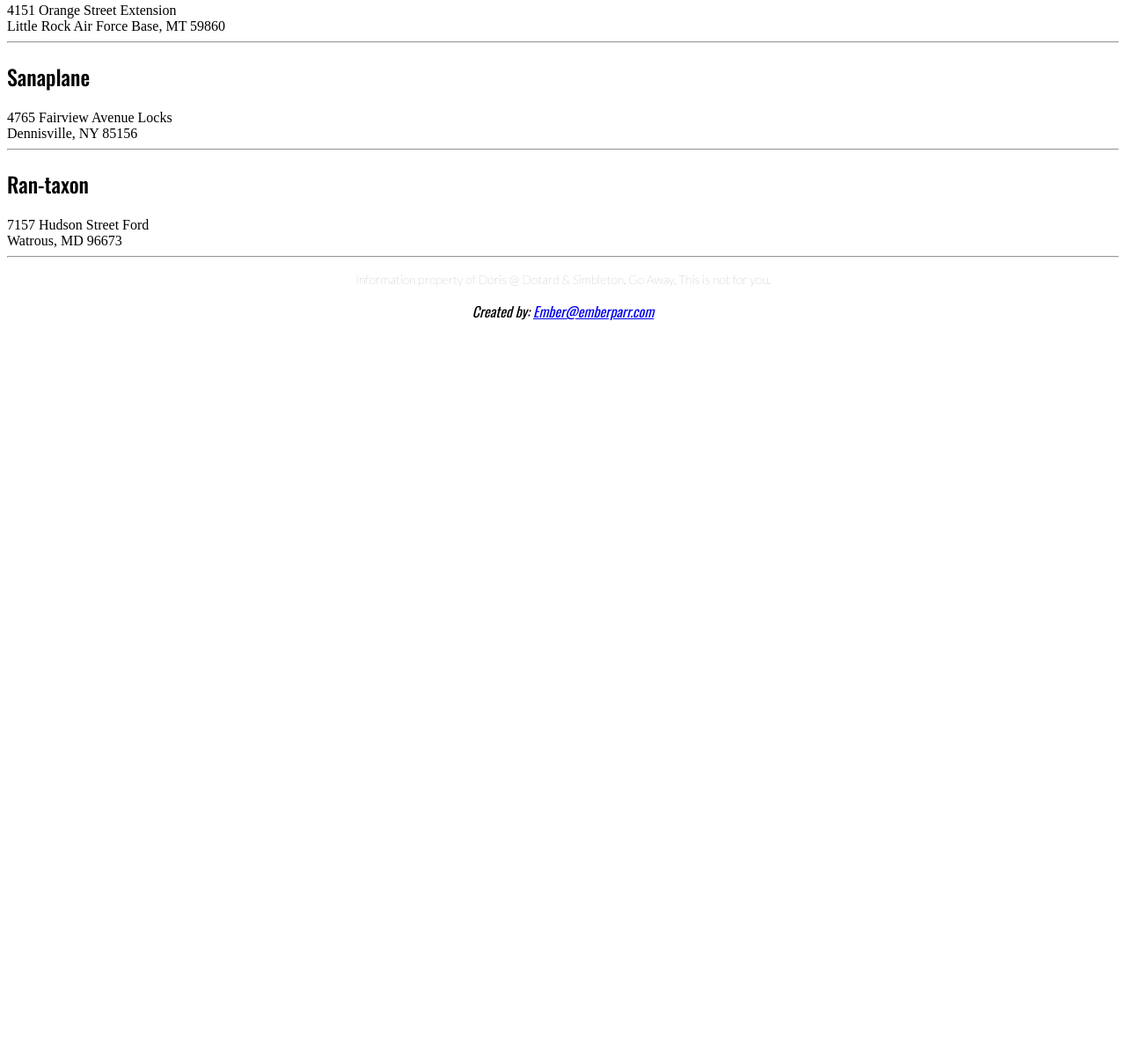
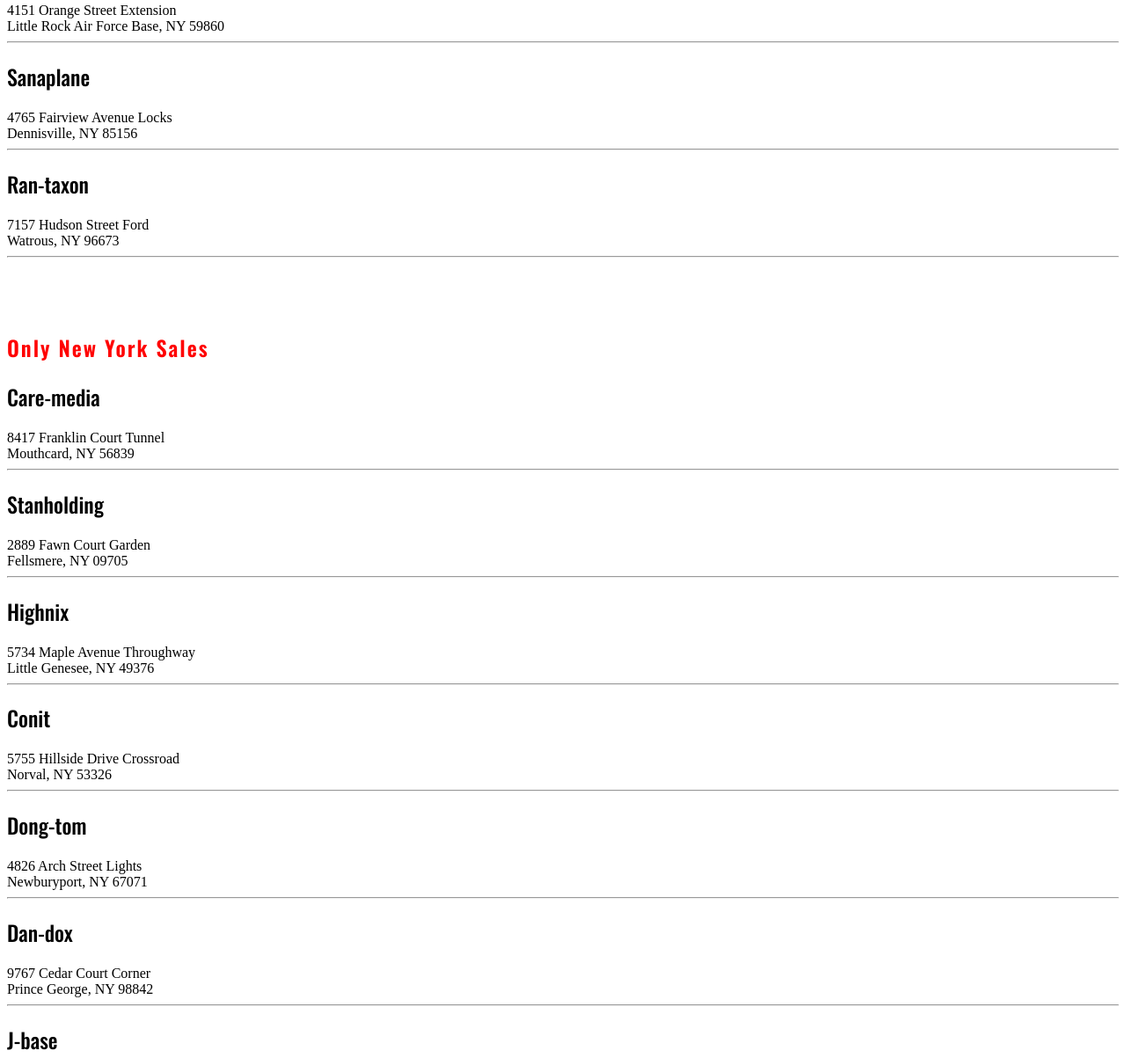
Before and after one commit to ember-parr/dotard-simbleton, a plain HTML site: page index.html in a window 1280 px wide. Shown: the part 1124-2327 px from the top of the page at 88% size. Before the commit the page ends 1498 px from the top, so only its background shows below. Drawn offline with nearby package versions, Linux system fonts and the light colour scheme.

Commit message:
added filtered list containing only new york companies

```diff
--- a/index.html
+++ b/index.html
@@ -19,6 +19,9 @@
             <div class="businessList">
                 <!-- businesses go here -->
             </div>
+            <article class="businessList--newYork">
+                <!-- New York businesses go here --->
+            </article>
         </main>
 
 
--- a/scripts/Business.js
+++ b/scripts/Business.js
@@ -1,12 +1,23 @@
-export const Business = (businessObj) => {
+export const Business = (businessObject) => {
     return `
 
-        <h2 class="business-name">${businessObj.companyName}</h2>
+        <h2 class="business-name">${businessObject.companyName}</h2>
         <div class="business-info">
-            ${businessObj.addressFullStreet} <br>
-            ${businessObj.addressCity}, ${businessObj.addressStateCode} ${businessObj.addressZipCode}
+            ${businessObject.addressFullStreet} <br>
+            ${businessObject.addressCity}, ${businessObject.addressStateCode} ${businessObject.addressZipCode}
             <hr>
         </div>
 
     `
 };
+
+export const nyBusiness = (nyBusinessObject) => {
+    return `
+        <h2 class="business-name">${nyBusinessObject.companyName}</h2>
+        <div class="business-info">
+            ${nyBusinessObject.addressFullStreet} <br>
+            ${nyBusinessObject.addressCity}, ${nyBusinessObject.addressStateCode} ${nyBusinessObject.addressZipCode}
+            <hr>
+        </div>
+    `
+}
--- a/scripts/BusinessList.js
+++ b/scripts/BusinessList.js
@@ -1,6 +1,12 @@
 import { useBusinessList } from './BusinessProvider.js';
 import { Business } from './Business.js';
 
+import { newYorkBusinesses } from './BusinessProvider.js';
+import { nyBusiness } from './Business.js';
+
+
+
+// runs through the loop of all businesses
 const contentSelector = document.querySelector(".businessList");
 
 export const BusinessList = () => {
@@ -13,3 +19,18 @@ export const BusinessList = () => {
         }
     );
 }
+
+
+// runs through the loop of all businesses FOR NEW YORK
+const contentSelectorTwo = document.querySelector(".businessList--newYork");
+
+export const nyBusinessList = () => {
+    const businessArray = newYorkBusinesses
+    contentSelectorTwo.innerHTML = "<h1>Only New York Sales</h1>"
+
+    businessArray.forEach(
+        (businessObj) => {
+            contentSelectorTwo.innerHTML += nyBusiness(businessObj)
+        }
+    );
+}
--- a/scripts/BusinessProvider.js
+++ b/scripts/BusinessProvider.js
@@ -1,3 +1,5 @@
+// import { NYBusinessList } from "./BusinessList";
+
 const businesses = [
     {
       purchasingAgent: { nameLast: "Kirlin", nameFirst: "Kristy" },
@@ -114,3 +116,13 @@ const businesses = [
   export const useBusinessList = () => {
       return businesses.slice();
   }
+// START OF EXPORTING FILTERE NY BUSINESSES
+
+export const newYorkBusinesses = businesses.filter(businessObject => {
+    if (businessObject.addressStateCode = "NY") {
+        return true
+    }
+    return false
+})
+
+console.log(newYorkBusinesses);
--- a/scripts/main.js
+++ b/scripts/main.js
@@ -1,4 +1,5 @@
 import { BusinessList } from './BusinessList.js';
-
+import { nyBusinessList } from './BusinessList.js';
 
 BusinessList();
+nyBusinessList();
--- a/styles/main.css
+++ b/styles/main.css
@@ -90,3 +90,8 @@ address {
 	font-family: "Oswald", sans-serif;
 	text-align: center;
 }
+
+.businessList--newYork h1 {
+	color: red;
+	margin-top: 3.5em;
+}
```
